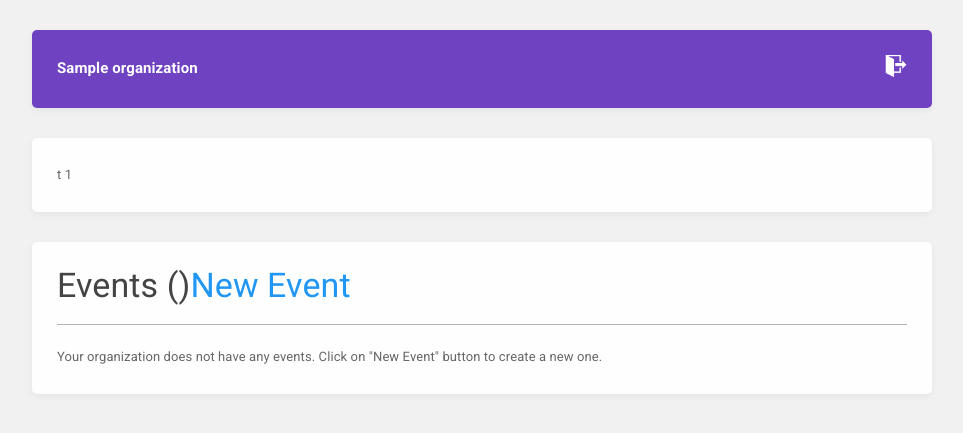
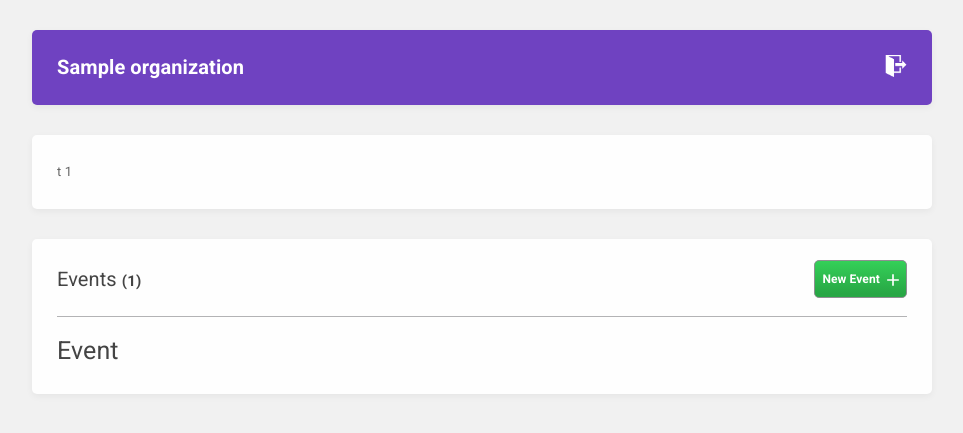
Before and after one commit to stevenshan/hack-princeton, a PHP site: page /organization_dashboard.php in a window 1280 px wide. Shown: the top 433 px of the page, without its empty margins (158-1121 px from the left). Run offline with PHP 8.4, Linux system fonts and the light colour scheme; the visitor is signed in with stand-in values (Sample User, id 1); tables that the repository leaves empty or names only in its code hold one stand-in row (values such as "Sample post"); a stand-in replaces the project's code that opens the database connection.

Commit message:
basic organization dashboard layout

```diff
--- a/map_frontend/css/organization-dash.css
+++ b/map_frontend/css/organization-dash.css
@@ -20,8 +20,13 @@ header,
 header {
 	background: #6f42c1;
 	color: #FFFFFF;
-	font-size: 15px;
+	font-size: 20px;
 	font-weight: bold;
+	line-height: 25px;
+}
+
+.container {
+	position: relative;
 }
 
 .container > h3 {
@@ -32,4 +37,62 @@ header {
 	padding-bottom: 20px;
 	margin: 0px;
 	margin-bottom: 20px;
+	font-size: 20px;
+	line-height: 30px;
 }
+
+.container h3 img {
+	vertical-align: middle;
+}
+
+.container h3 a {
+	float: right;
+	display: inline-block;
+	vertical-align: middle;
+	font-size: 12px;
+	color: white;
+	background: #28a745;
+	background-image: linear-gradient(-180deg, #34d058 0%, #28a745 90%);
+	border-radius: 5px;
+	padding: 3px;
+	padding-left: 7px;
+	font-weight: bold;
+	border: 1px solid #8e8f91;
+	margin-top: -4px;
+	text-decoration: none;
+}
+
+.container h3 a:hover {
+	background-image: linear-gradient(-180deg, #28a745 0%, #34d058 90%);
+}
+
+.container h3 span {
+	font-size: 15px;
+	font-weight: bold;
+}
+
+.container h4 {
+	padding: 0px;
+	margin: 0px;
+	font-size: 25px;
+}
+
+#events-container {
+	min-height: 150px;
+}
+
+.events-message {
+	text-align: center;
+}
+
+#empty-message {
+	position: absolute;
+	width: 100%;
+	top: 105px;
+}
+
+.event {
+	background: #fefefe;
+	position: relative;
+	width: 100%;
+}
--- a/map_frontend/js/dashboard.js
+++ b/map_frontend/js/dashboard.js
@@ -9,39 +9,17 @@ function httpGetAsync(theUrl, callback)
     xmlHttp.send(null);
 }
 
-// load number of organizations
-httpGetAsync("scripts/get_user_data.php?param=organizations", function(e){
-	orgs = e.split(",");
-	if (e == "")
-	{
-		orgs = [];
-	}
-	console.log(orgs);
+$(function(){
+	httpGetAsync("scripts/get_org_data.php", function(e){
+		e = JSON.parse(e);
 
-	$("#num_orgs").html(orgs.length);
+		events = e["events"].split(",");
+		if (e["events"] == "")
+		{
+			events = []
+		}
+		num_events = events.length
 
-	orgs.forEach(function(e){
-		httpGetAsync("scripts/get_org_data.php?id=" + e + "&param=name", function(name){
-			httpGetAsync("scripts/get_org_data.php?id=" + e + "&param=users", function(users){
-				httpGetAsync("scripts/get_org_data.php?id=" + e + "&param=data", function(data){
-					add_org(name, users, data);
-				});
-			});
-		});
+		$(".event_count").html("(" + num_events + ")")
 	});
 });
-
-function add_org(name, users, data)
-{
-	users = users.split(",");
-	raw = '<div class="media text-muted pt-3"> \
-          <img data-src="holder.js/32x32?theme=thumb&bg=007bff&fg=007bff&size=1" alt="" class="mr-2 rounded"> \
-          <div class="media-body pb-3 mb-0 small lh-125 border-bottom border-gray"> \
-            <div class="d-flex justify-content-between align-items-center w-100"> \
-              <strong class="text-gray-dark">' + name + '</strong> \
-              <a href="#">Expand</a> \
-            </div> \
-          </div> \
-        </div>';
-    $("#orgs_list").append(raw);
-}
--- a/map_frontend/organization_dashboard.php
+++ b/map_frontend/organization_dashboard.php
@@ -31,10 +31,13 @@
 				t 1
 			</div>
 			<div class="container" id="events-container">
-				<h3>Events <span class="event_count">()</span><a href="register_event.php">New Event <img src="imgs/add_white.svg" width="20"></a></h3>
 				<div class="events-message" id="empty-message">
 					Your organization does not have any events. Click on "New Event" button to create a new one.
 				</div>
+				<h3>Events <span class="event_count">()</span><a href="register_event.php">New Event <img src="imgs/add_white.svg" width="20"></a></h3>
+				<label class="event">
+					<h4>Event</h4>
+				</label>
 			</div>
 		</main>
 
--- a/map_frontend/register_organization.php
+++ b/map_frontend/register_organization.php
@@ -19,7 +19,7 @@
     <meta name="description" content="">
     <meta name="author" content="">
 
-    <title>Register</title>
+    <title>Organization Registration</title>
 
     <!-- Bootstrap core CSS -->
     <link href="css/bootstrap.min.css" rel="stylesheet">
@@ -66,6 +66,7 @@
       <button class="btn btn-lg btn-primary btn-block" type="submit">Sign Up</button>
       <p> </p>
       <p style='text-align:center'>Already have an account? &nbsp; <a href    ="login_organization.php">Log in here!</a></p>
+      <p style='text-align:center'>Not an organization? &nbsp; <a href    ="register.php">Volunteer registration</a></p>
       <p class="mt-5 mb-3 text-muted text-center">&copy; 2017-2018</p>
     </form>
   </body>
```
